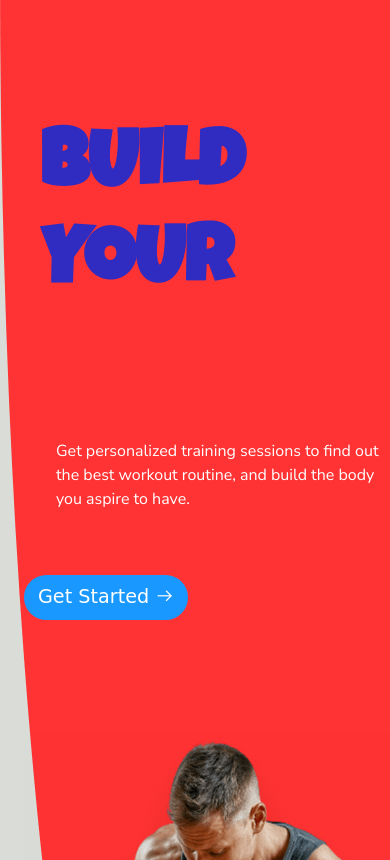
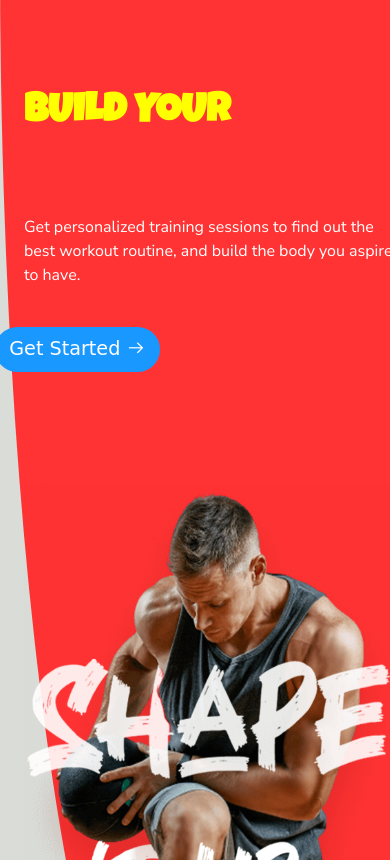
Before and after one commit to KobbyTechnologies/VictorFitness, a Django app: page / in a window 390 px wide; the page is wider, and only the part inside the window is pictured. Shown: the part 103-963 px from the top of that part. Run offline with Django 4.2, Linux system fonts and the light colour scheme; some libraries are stand-ins or nearby versions; some web fonts are replaced.

Commit message:
create site responsiveness

```diff
--- a/landing/templates/links/css.html
+++ b/landing/templates/links/css.html
@@ -1,4 +1,5 @@
 {% load bootstrap5 %}
 {% load static %}
 <link rel="stylesheet" href="{% static 'css/base.css' %}">
+<link rel="stylesheet" href="{% static 'css/media.css' %}">
 <link rel="shortcut icon" type="image/png" href="../../static/img/logo/fav.png" />
--- a/static/css/base.css
+++ b/static/css/base.css
@@ -195,7 +195,7 @@ body {
 /* Scroller styling */
 .scroller {
     height: 1.2em;
-    line-height: 1.2em;
+    line-height: 1.3em;
     position: relative;
     overflow: hidden;
     width: 10em;
--- /dev/null
+++ b/static/css/media.css
@@ -0,0 +1,62 @@
+@media screen and (max-width: 375px) {
+    .br {
+        color: yellow;
+    }
+
+    .header h3 {
+        padding-top: 5rem;
+        margin-left: 0rem;
+        font-size: 2.0rem;
+        font-weight: bold;
+    }
+
+    .header p {
+        margin-top: 30px;
+        padding-left: 0rem;
+        color: white;
+    }
+
+    .header button {
+        margin-top: 1.5rem;
+        font-size: 1.2rem;
+    }
+}
+
+@media screen and (max-width: 425px) {
+    .br {
+        color: yellow;
+    }
+
+    .header h3 {
+        padding-top: 5rem;
+        margin-left: 0rem;
+        font-size: 2.2rem;
+        font-weight: bold;
+    }
+
+}
+
+@media screen and (max-width: 768px) {
+    .br {
+        color: yellow;
+    }
+
+    .header h3 {
+        padding-top: 5rem;
+        margin-left: 0rem;
+        font-size: 2.5rem;
+        font-weight: bold;
+    }
+
+    .header p {
+        margin-top: 30px;
+        padding-left: 0rem;
+        color: white;
+    }
+
+    .header button {
+        margin-top: 1.5rem;
+        font-size: 1.2rem;
+        margin-left: -1.5em;
+    }
+}
```
